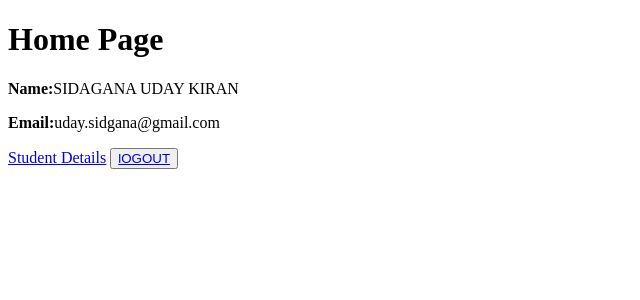
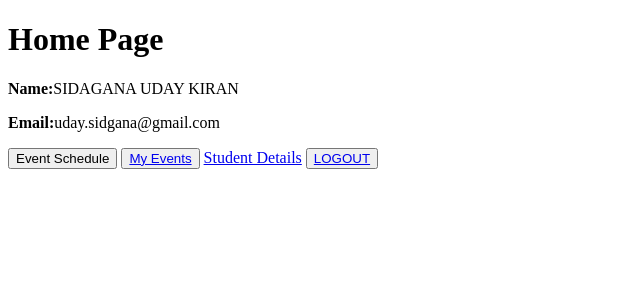
Before and after one commit to Uday-sidagana/CU-Placement-Assistant, a Flask app: template Auth/templates/homepage.html in a window 1280 px wide. Shown: the top 300 px of the page, without its empty margins (0-640 px from the left). Run offline with Flask 3, Linux system fonts and the light colour scheme; the template is opened without the code that fills it: values that come from a table or form of the project are taken from there, others are empty.

Commit message:
Events add and View Events working

```diff
--- a/Auth/app.py
+++ b/Auth/app.py
@@ -21,6 +21,7 @@ from googleapiclient.discovery import build
 import requests
 from google.auth.transport.requests import Request
 from google_auth_oauthlib.flow import InstalledAppFlow
+import socket
 
 
 
@@ -260,20 +261,18 @@ def logout():
 
 @app.route('/homepage')
 def homepage():
+    print("Homepage route accessed")
     if session['name']:
         user = User.query.filter_by(email=session['email']).first()
 
-        return render_template('homepage.html', user= user)
+        placements_events = session.get('placements_events', [])
+        print("Retrieved placements events from session:", placements_events)
+
+        return render_template('homepage.html', user= user, events=placements_events)
 
 
 
-@app.route('/event', methods=['GET', 'POST'])
-def event():
-    if request.method == 'GET':
-        pass
 
-    if request.method =='POST':
-        pass
 
 
 @app.route('/studentDetails', methods=['GET','POST'])
@@ -310,54 +309,159 @@ def studentDetails():
     return render_template('studentDetails.html', userDetails=userDetails)
 
 
-# @app.route('/calendar', methods=['GET','POSt'])
-# def event_schedule():
-#     SCOPES = ['https://www.googleapis.com/auth/calendar']
+@app.route('/calendar', methods=['GET','POSt'])
+def event_schedule():
 
-#     def authenticate_google_api():
-#         creds = None
-#         if os.path.exists('token.json'):
-#             creds = Credentials.from_authorized_user_file('token.json', SCOPES)
-#         if not creds or not creds.valid:
-#             if creds and creds.expired and creds.refresh_token:
-#                 creds.refresh(Request())
-#             else:
-#                 flow = InstalledAppFlow.from_client_secrets_file(
-#                     'credentials.json', SCOPES)
-#                 creds = flow.run_local_server(port=8080)
-#             with open('token.json', 'w') as token:
-#                 token.write(creds.to_json())
-#         return build('calendar', 'v3', credentials=creds)
+    if request.method== 'POST':
+        SCOPES = ['https://www.googleapis.com/auth/calendar']
 
-#     def schedule_event(service, title, description, date, start_time, end_time):
-#         event = {
-#             'summary': title,
-#             'description': description,
-#             'start': {
-#                 'dateTime': f'{date}T{start_time}:00',
-#                 'timeZone': 'UTC',
-#             },
-#             'end': {
-#                 'dateTime': f'{date}T{end_time}:00',
-#                 'timeZone': 'UTC',
-#             },
-#         }
-#         event = service.events().insert(calendarId='primary', body=event).execute()
-#         print(f"Event created: {event.get('htmlLink')}")
 
-#     def main():
-#         service = authenticate_google_api()
+        def is_port_in_use(port):
+            with socket.socket(socket.AF_INET, socket.SOCK_STREAM) as s:
+                return s.connect_ex(('127.0.0.1', port)) == 0
 
-#         title = input("Enter Event Title: ")
-#         description = input("Enter Event Description: ")
-#         date = input("Enter Event Date (YYYY-MM-DD): ")
-#         start_time = input("Enter Start Time (HH:MM in 24hr): ")
-#         end_time = input("Enter End Time (HH:MM in 24hr): ")
+        def authenticate_google_api():
+            creds = None
+            if os.path.exists('token.json'):
+                creds = Credentials.from_authorized_user_file('token.json', SCOPES)
+            if not creds or not creds.valid:
+                if creds and creds.expired and creds.refresh_token:
+                    creds.refresh(Request())
+                else:
 
-#         schedule_event(service, title, description, date, start_time, end_time)
+                    if is_port_in_use(8080):
+                        print("Port 8080 is in use, attempting cleanup...")
+                        os.system("lsof -t -i:8080 | xargs kill -9")
 
-#     if __name__ == '__main__':
-#         main()
+                    flow = InstalledAppFlow.from_client_secrets_file(
+                        'credentials.json', SCOPES)
+                    creds = flow.run_local_server(port=8080)
+                with open('token.json', 'w') as token:
+                    token.write(creds.to_json())
+            return build('calendar', 'v3', credentials=creds)
+
+        def schedule_event(service, title, description, date, start_time, end_time):
+            event = {
+                'summary': title,
+                'description': description,
+                'start': {
+                    'dateTime': f'{date}T{start_time}:00',
+                    'timeZone': 'UTC',
+                },
+                'end': {
+                    'dateTime': f'{date}T{end_time}:00',
+                    'timeZone': 'UTC',
+                },
+            }
+            event = service.events().insert(calendarId='primary', body=event).execute()
+            print(f"Event created: {event.get('htmlLink')}")
+
+
+        service = authenticate_google_api()
+
+        title = f"Placement:{request.form.get('title')}"
+        description = request.form.get('description')
+        date = request.form.get('date')
+        start_time = request.form.get('start_time')
+        end_time = request.form.get('end_time')
+
+        schedule_event(service, title, description, date, start_time, end_time)
+
+
+
+        if os.path.exists('token.json'):
+            os.remove('token.json')
+            print("token.json has been deleted.")
+
+        return redirect(url_for('homepage'))
+
+
+
+
+
+
+@app.route('/get_events')
+def get_events():
+    SCOPES = ['https://www.googleapis.com/auth/calendar']
+
+    def is_port_in_use(port):
+            with socket.socket(socket.AF_INET, socket.SOCK_STREAM) as s:
+                return s.connect_ex(('127.0.0.1', port)) == 0
+
+    def authenticate_google_api():
+        creds = None
+        if os.path.exists('token.json'):
+            creds = Credentials.from_authorized_user_file('token.json', SCOPES)
+        if not creds or not creds.valid:
+            if creds and creds.expired and creds.refresh_token:
+                creds.refresh(Request())
+            else:
+
+                if is_port_in_use(8080):
+                    print("Port 8080 is in use, attempting cleanup...")
+                    os.system("lsof -t -i:8080 | xargs kill -9")
+
+                flow = InstalledAppFlow.from_client_secrets_file(
+                    'credentials.json', SCOPES)
+                creds = flow.run_local_server(port=8080)
+            with open('token.json', 'w') as token:
+                token.write(creds.to_json())
+        return build('calendar', 'v3', credentials=creds)
+
+# Function to get all events from today up to 3 months later, filtering by title containing "Placements:"
+    def get_upcoming_placements_events():
+        service = authenticate_google_api()
+
+        # Get the current date and the date 3 months later
+        now = datetime.datetime.utcnow().replace(microsecond=0).isoformat() + 'Z'
+        three_months_later = (datetime.datetime.utcnow() + datetime.timedelta(days=90)).replace(microsecond=0).isoformat() + 'Z'
+
+
+        events_result = service.events().list(
+            calendarId='primary',
+            timeMin=now,
+            timeMax=three_months_later,
+            maxResults=2500,  # Adjust as necessary
+            singleEvents=True,
+            orderBy='startTime'
+        ).execute()
+
+        events = events_result.get('items', [])
+
+        # List to store events with 'Placements:' in the title
+        placements_events = []
+
+        if not events:
+            print('No upcoming events found.')
+        else:
+            for event in events:
+                start = event['start'].get('dateTime', event['start'].get('date'))
+                if isinstance(start, str):
+                    start = datetime.datetime.fromisoformat(start.rstrip('Z'))  # Remove 'Z' before parsing
+                summary = event['summary']
+
+                # Check if the event title contains "Placements:"
+                if "placement:" in summary.lower():
+                    placements_events.append({
+                        'start': start.strftime('%Y-%m-%d %H:%M:%S UTC'),  # Display time in UTC format
+                        'title': summary
+                    })
+
+        return placements_events
+
+
+    placements_events = get_upcoming_placements_events()
+
+    if session['name']:
+        user = User.query.filter_by(email=session['email']).first()
+
+    session['placements_events'] = placements_events
+
+    return render_template('homepage.html', events=placements_events, user=user)
+
+
+
+
 
 
 
--- a/Auth/templates/homepage.html
+++ b/Auth/templates/homepage.html
@@ -10,8 +10,8 @@
 <p><b>Name:</b>{{user.name}}</p>
 <p><b>Email:</b>{{user.email}}</p>
 
-
-<form action="{{ url_for('calendar') }}" method="POST" style="display:none;">
+<button id="eventScheduleBtn">Event Schedule</button>
+<form id="eventScheduleForm" action="{{ url_for('event_schedule') }}" method="POST" style="display:none;">
     <label for="title">Event Title:</label>
     <input type="text" id="title" name="title" required><br>
 
@@ -30,13 +30,55 @@
     <button type="submit">Event Schedule</button>
 </form>
 
-
-
+<button id="myEventsBtn"><a href="{{url_for('get_events')}}">My Events</a></button>
 
 <a href="{{url_for('studentDetails')}}">Student Details</a>
 
-<button><a href="{{url_for('logout')}}">lOGOUT</a></button>
+<button><a href="{{url_for('logout')}}">LOGOUT</a></button>
 
+<div id="eventsContainer" style="display:none;">
+    <h2>Your Upcoming Placement Events</h2>
+    <ul id="eventsList">
+        {% if events %}
+            {% for event in events %}
+                <li>
+                    <strong>{{ event.title }}</strong><br>
+                    <em>{{ event.start }}</em>
+                </li>
+            {% endfor %}
+        {% else %}
+            <p>No upcoming placement events found.</p>
+        {% endif %}
+    </ul>
+</div>
 
+<script>
+    // JavaScript to handle event schedule button and dynamically show form
+    document.getElementById("eventScheduleBtn").addEventListener("click", function(event_schedule) {
+        event.preventDefault();  // Prevent the form from submitting immediately
+
+        const userConfirmed = confirm("Do you want to schedule an event?");
+
+        if (userConfirmed) {
+            // Show the event schedule form dynamically
+            document.getElementById("eventScheduleForm").style.display = "block";
+        }
+    });
+
+    document.getElementById("myEventsBtn").addEventListener("click", function(event) {
+    // Prevent the default action (if it's part of a form or anchor link that causes a reload)
+    event.preventDefault();
+
+    // Toggle visibility of the events container
+    const eventsContainer = document.getElementById("eventsContainer");
+
+    // If events are hidden, show them; otherwise, hide them
+    if (eventsContainer.style.display === "none" || eventsContainer.style.display === "") {
+        eventsContainer.style.display = "block";
+    } else {
+        eventsContainer.style.display = "none";
+    }
+});
+</script>
 
 {% endblock %}
```
